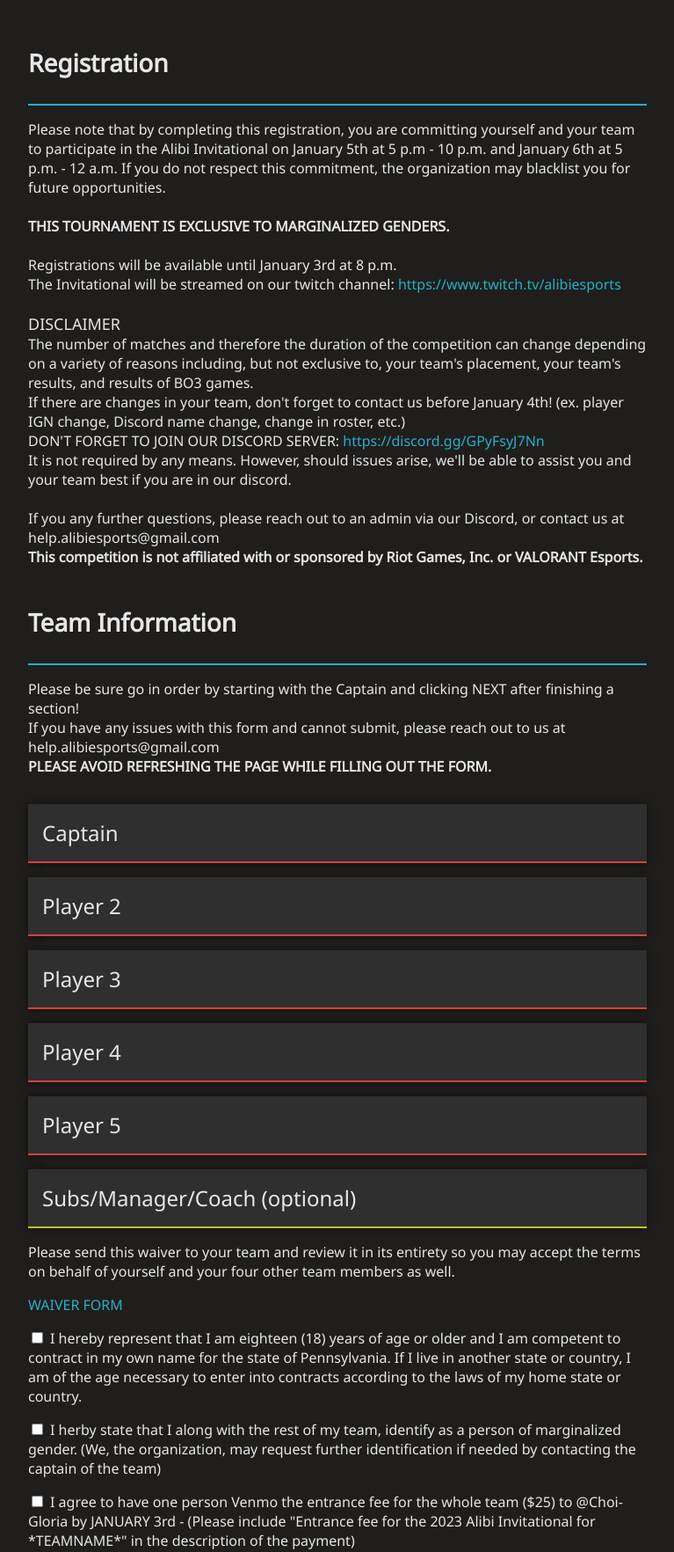
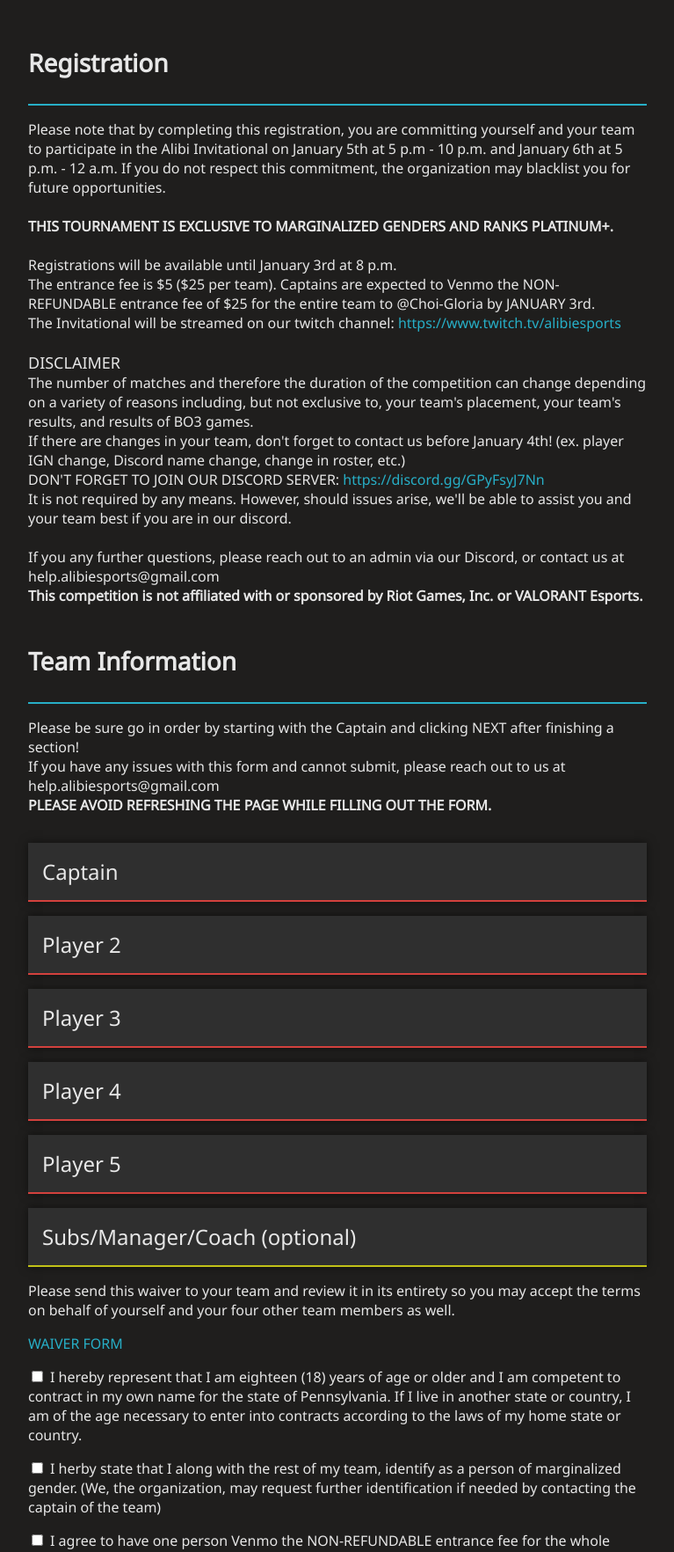
Before and after one commit to justindjsuh/alibi-esports-fe, a React (Create React App) app: page /signup in a window 1280 px wide. Shown: the part 128-1892 px from the top of the page at 88% size, without its empty margins (256-1023 px from the left). Built offline with nearby package versions, Linux system fonts and the light colour scheme.

Commit message:
fixed text

```diff
--- a/src/features/form/Form.js
+++ b/src/features/form/Form.js
@@ -13,10 +13,16 @@ const Form = () => {
           January 5th at 5 p.m - 10 p.m. and January 6th at 5 p.m. - 12 a.m. If
           you do not respect this commitment, the organization may blacklist you
           for future opportunities.<br></br> <br></br>
-          <strong>THIS TOURNAMENT IS EXCLUSIVE TO MARGINALIZED GENDERS.</strong>
+          <strong>
+            THIS TOURNAMENT IS EXCLUSIVE TO MARGINALIZED GENDERS AND RANKS
+            PLATINUM+.
+          </strong>
           <br></br> <br></br>
           Registrations will be available until January 3rd at 8 p.m. <br></br>
-          The Invitational will be streamed on our twitch channel:
+          The entrance fee is $5 ($25 per team). Captains are expected to Venmo
+          the NON-REFUNDABLE entrance fee of $25 for the entire team to
+          @Choi-Gloria by JANUARY 3rd.<br></br>The Invitational will be streamed
+          on our twitch channel:
           <a
             href="https://www.twitch.tv/alibiesports"
             target="_blank"
--- a/src/features/form/PlayerForm.js
+++ b/src/features/form/PlayerForm.js
@@ -731,10 +731,10 @@ const PlayerForm = () => {
               required
             ></input>
             <label>
-              I agree to have one person Venmo the entrance fee for the whole
-              team ($25) to @Choi-Gloria by JANUARY 3rd - (Please include
-              "Entrance fee for the 2023 Alibi Invitational for *TEAMNAME*" in
-              the description of the payment)
+              I agree to have one person Venmo the NON-REFUNDABLE entrance fee
+              for the whole team ($25) to @Choi-Gloria by JANUARY 3rd - (Please
+              include "Entrance fee for the 2023 Alibi Invitational for
+              *TEAMNAME*" in the description of the payment)
             </label>
           </div>
 
--- a/src/features/tournaments/Tournaments.js
+++ b/src/features/tournaments/Tournaments.js
@@ -18,7 +18,7 @@ const Tournaments = () => {
               </p>
               <p>
                 <span>PRIZE POOL</span>
-                <br></br> $400 USD
+                <br></br> TBD
               </p>
               <p>
                 <span>REGION</span>
@@ -40,22 +40,22 @@ const Tournaments = () => {
             <tbody>
               <tr>
                 <td>1st</td>
-                <td>TBD</td>
+                <td>50%</td>
                 <td style={{ width: '600px' }}>TBD</td>
               </tr>
               <tr>
                 <td>2nd</td>
-                <td>TBD</td>
+                <td>30%</td>
                 <td style={{ width: '600px' }}>TBD</td>
               </tr>
               <tr>
                 <td>3rd - 4th</td>
-                <td>TBD</td>
+                <td>10%</td>
                 <td style={{ width: '600px' }}>TBD</td>
               </tr>
               <tr>
                 <td>3rd - 4th</td>
-                <td>TBD</td>
+                <td>10%</td>
                 <td style={{ width: '600px' }}>TBD</td>
               </tr>
               {/* <tr className='collapsed_row'>
```
